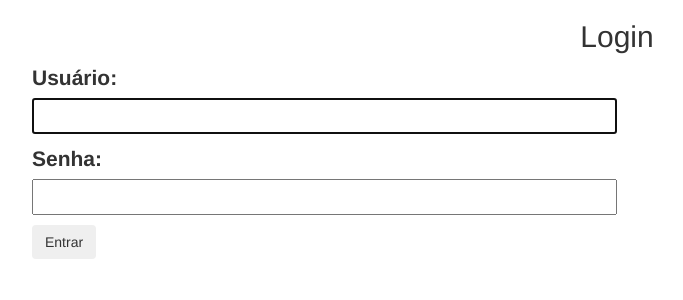
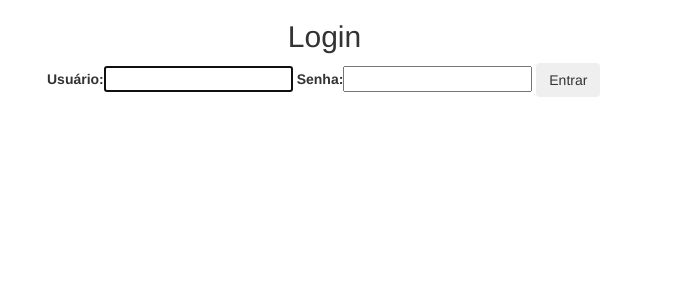
Before and after one commit to jhonathascesar232/gestao-pessoas-django, a Django app: page /login/ in a window 1280 px wide. Shown: the top 300 px of the page, without its empty margins (23-706 px from the left). Run offline with Django 3.2, Linux system fonts and the light colour scheme; some libraries are stand-ins or nearby versions.

Commit message:
Adicionando o app bootstrapform 'pip install django-boostrap-form'

```diff
--- a/gestao_clientes/settings.py
+++ b/gestao_clientes/settings.py
@@ -53,6 +53,7 @@
     'django.contrib.sessions',
     'django.contrib.messages',
     'django.contrib.staticfiles',
+    'bootstrapform',
     'clientes',
     'home',
 ]
--- a/gestao_clientes/templates/registration/login.html
+++ b/gestao_clientes/templates/registration/login.html
@@ -1,37 +1,29 @@
 {% extends 'base.html' %}
+{% load bootstrap %}
 
 {% block titulo %}Página de Login{% endblock %}
 
 {% block main %}
 
-    <style>
-        form {
-            font-size: 1.5em;
-        }
-        form input, form textarea{
-            width: 100%;
-        }
-    </style>
-
     <div class="container">
-        <div class="row">
-            <div class="col w-100 text-center">
+        <div class="row my-5 py-5 ">
+            <div class="col col-md-6 w-100 text-center">
                 <h2 class="h2">Login</h2>
             </div>
         </div>
 
-        <div class="row ">
+        <div class="row">
             <div class="col col-md-6 align-self-center">
-                <div class="row">
-                    <div class="col align-self-center">
-                        <form action="" method="POST">
-                            {% csrf_token %}
 
-                            {{ form.as_p }}
-                            <button type="submit" class="btn btn-secondary">Entrar</button>
-                        </form>
-                    </div>
-                </div>
+                <form action="" method="POST">
+                    {% csrf_token %}
+
+                    {{ form|bootstrap }}
+                    <button type="submit" class="btn btn-secondary">
+                        Entrar
+                    </button>
+                </form>
+
             </div>
 
         </div>
--- a/requirements-dev.txt
+++ b/requirements-dev.txt
@@ -4,3 +4,4 @@
 python-decouple==3.3
 pytz==2019.3
 static3==0.7.0
+django-bootstrap-form==3.4
```
Also changed, not shown: clientes/templates/home/person.html (+10 -6 lines), clientes/templates/home/person_form.html (+2 -10 lines), db.sqlite3.
